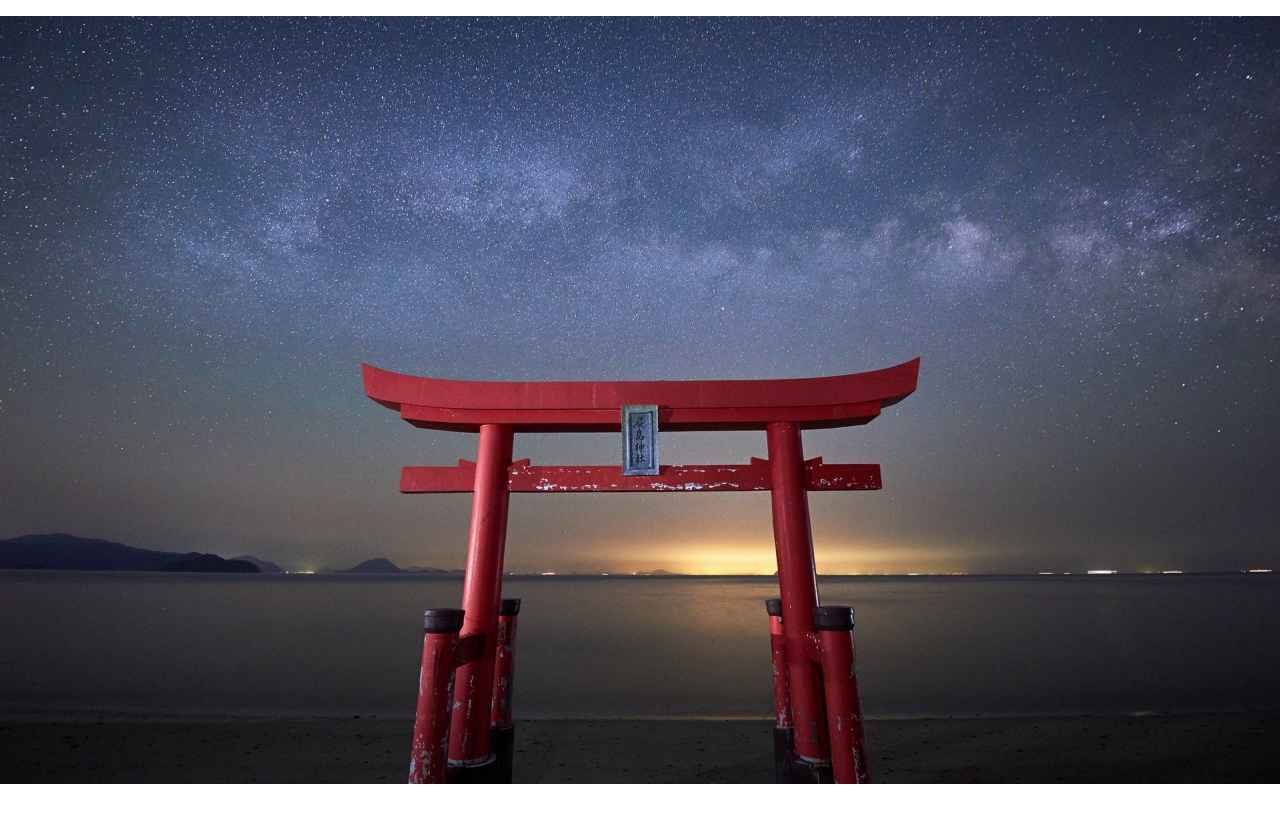
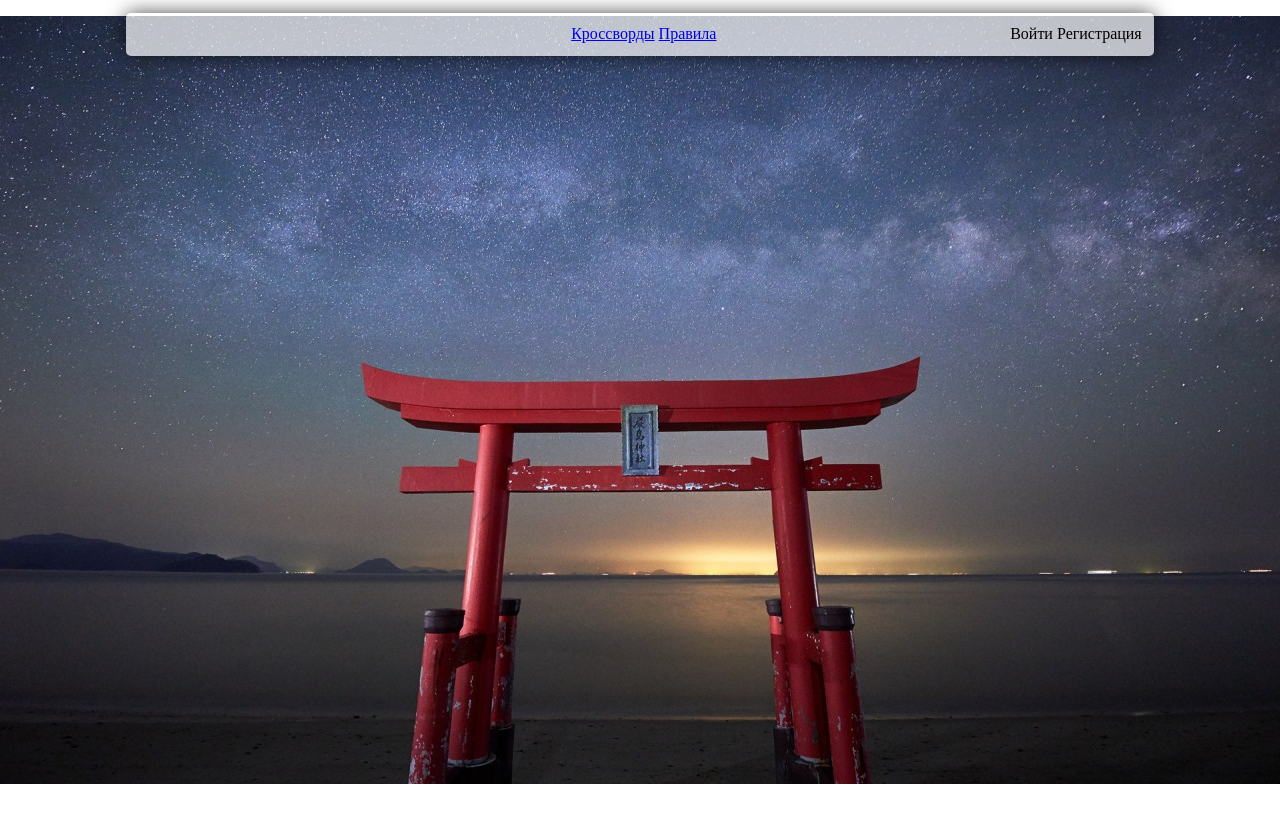
Before and after one commit to IKrivor/Japanese-crosswords, a PHP site: page / in a window 1280 px wide. Before the commit the page ends 784 px from the top, so only its background shows below. Run offline with PHP 8.4, Linux system fonts and the light colour scheme.

Commit message:
Добавить шапку

```diff
--- a/www/css/style.css
+++ b/www/css/style.css
@@ -9,9 +9,36 @@ body{
     width: 98%;
     height: 100%;
     margin: 0 auto;
-    float: left;
     background: url("/img/fon_1.jpg") no-repeat center fixed;
 }
 .clear{
     clear: both;
 }
+
+/**************** Шапка *****************/
+header{
+    width: 80%;
+    margin: 1% auto 0;
+    background-color: rgba(255,255,255,0.7);
+    padding: 1%;
+    border-radius: 5px;
+    box-shadow: 0 0 20px rgba(0,0,0,0.7)
+}
+ul{
+    list-style: none;
+}
+#mainMenu, #regAuth{
+    display: inline-block;
+}
+#mainMenu li, #regAuth li{
+    display: inline-block;
+}
+#mainMenu{
+    width: 79%;
+    text-align: center;
+    position: absolute;
+}
+#regAuth{
+    width: 100%;
+    text-align: right;
+}
--- a/www/index.php
+++ b/www/index.php
@@ -5,5 +5,15 @@
     <link href="/css/style.css" rel="stylesheet" type="text/css">
 </head>
 <body>
+    <header>
+        <ul id="mainMenu">
+            <li><a href="index.php">Кроссворды</a></li>
+            <li><a href="rules.php">Правила</a></li>
+        </ul>
+        <ul id="regAuth">
+            <li><a>Войти</a></li>
+            <li><a>Регистрация</a></li>
+        </ul>
+    </header>
 </body>
 </html>
```
Also changed, not shown: www/.htaccess (added).
